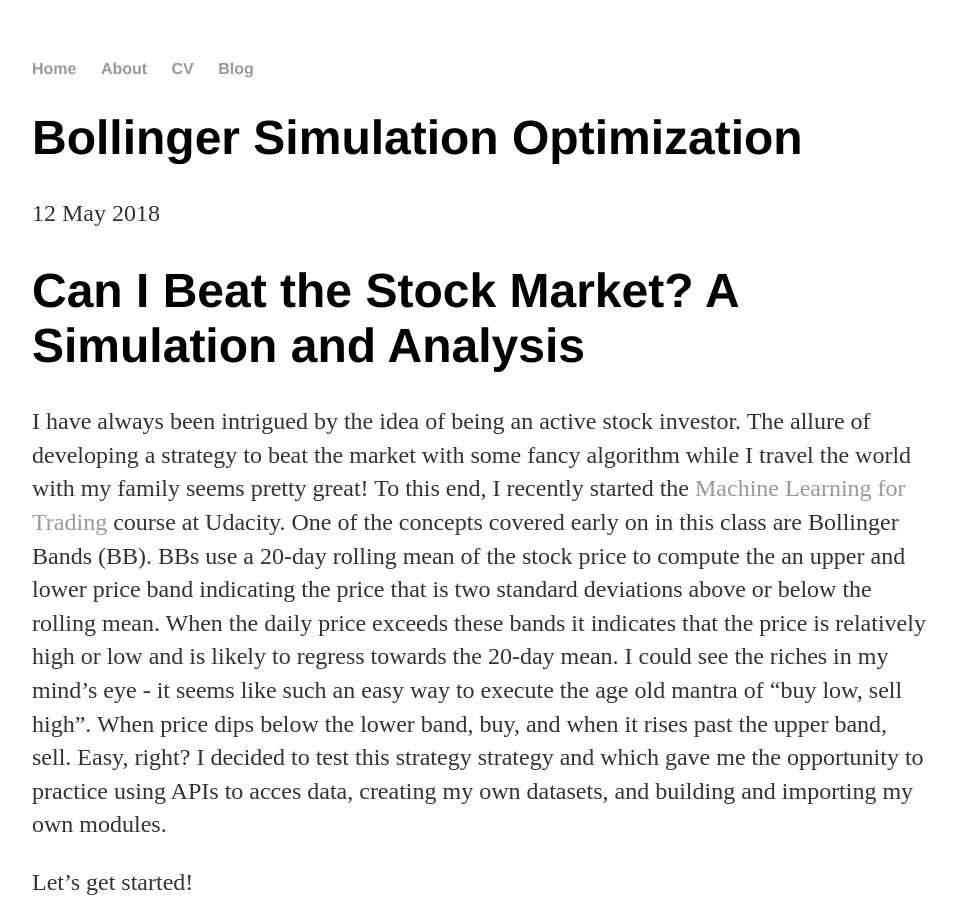
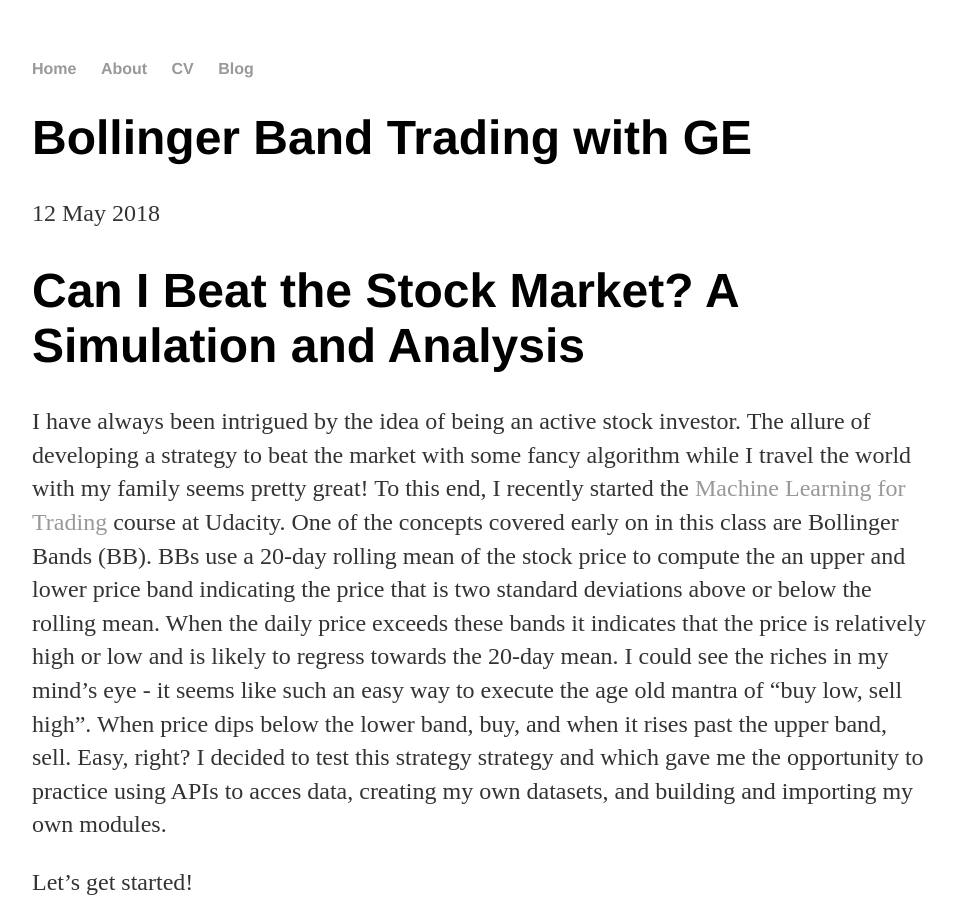
Before and after one commit to johnkmaxi/johnkmaxi.github.io, a Jekyll site: the page built from _posts/2018-05-12-Bollinger-Simulation-Optimization.md, in a window 1280 px wide and 900 px high. Shown: the whole window, without its empty margins (160-1116 px from the left). Built offline with Jekyll 4.4.1, drawn with Linux system fonts in a browser that asks for light colours; our own code applies the rules of GitHub Pages for plain Markdown files.

Commit message:
add metadata

```diff
--- a/_posts/2018-05-12-Bollinger-Simulation-Optimization.md
+++ b/_posts/2018-05-12-Bollinger-Simulation-Optimization.md
@@ -1,4 +1,8 @@
-
+---
+layout: post
+title: "Bollinger Band Trading with GE"
+date: 2018-05-12
+---
 # Can I Beat the Stock Market? A Simulation and Analysis
 
 I have always been intrigued by the idea of being an active stock investor. The allure of developing a strategy to beat the market with some fancy algorithm while I travel the world with my family seems pretty great! To this end, I recently started the [Machine Learning for Trading](https://www.udacity.com/course/machine-learning-for-trading--ud501) course at Udacity. One of the concepts covered early on in this class are Bollinger Bands (BB). BBs use a 20-day rolling mean of the stock price to compute the an upper and lower price band indicating the price that is two standard deviations above or below the rolling mean. When the daily price exceeds these bands it indicates that the price is relatively high or low and is likely to regress towards the 20-day mean. I could see the riches in my mind's eye - it seems like such an easy way to execute the age old mantra of "buy low, sell high". When price dips below the lower band, buy, and when it rises past the upper band, sell. Easy, right? I decided to test this strategy strategy and which gave me the opportunity to practice using APIs to acces data, creating my own datasets, and building and importing my own modules.
```
